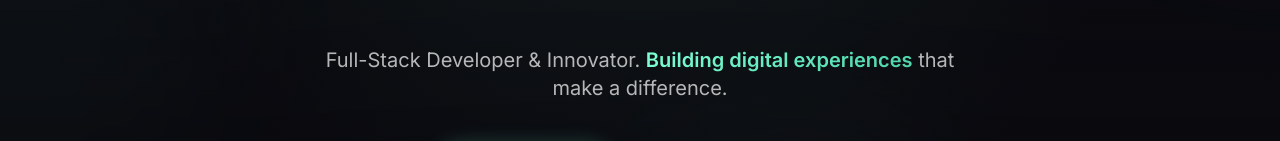
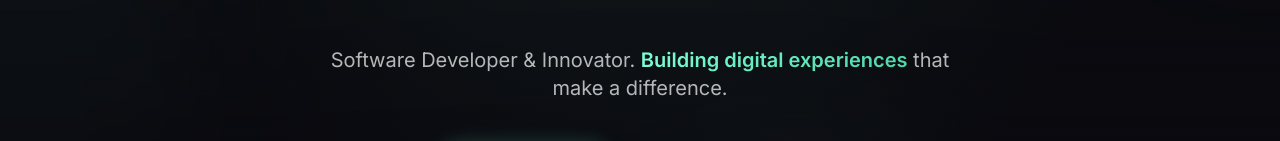
Before and after one commit to gratisCobalt/dominikhein.de, a React (Vite) app: page / in a window 1280 px wide. Shown: the part 365-506 px from the top of the page. Built offline with nearby package versions, Linux system fonts and the light colour scheme.

Commit message:
fix: update job title from Full-Stack Developer to Software Developer in Footer and Hero components

```diff
--- a/src/components/Footer.tsx
+++ b/src/components/Footer.tsx
@@ -58,7 +58,7 @@ export function Footer() {
               <span className="text-gradient">Dominik</span>
             </a>
             <p className="mb-6 max-w-sm text-text-secondary">
-              Full-Stack Developer mit Leidenschaft für innovative Lösungen.
+              Software Developer mit Leidenschaft für innovative Lösungen.
               Von preisgekrönten Forschungsprojekten bis hin zu skalierbaren Web-Anwendungen.
             </p>
 
--- a/src/components/Hero.tsx
+++ b/src/components/Hero.tsx
@@ -77,7 +77,7 @@ export function Hero() {
           animate={{ opacity: 1, y: 0 }}
           transition={{ delay: 0.8, duration: 0.6 }}
         >
-          Full-Stack Developer & Innovator.{' '}
+          Software Developer & Innovator.{' '}
           <span className="text-gradient font-semibold">
             Building digital experiences
           </span>{' '}
```
